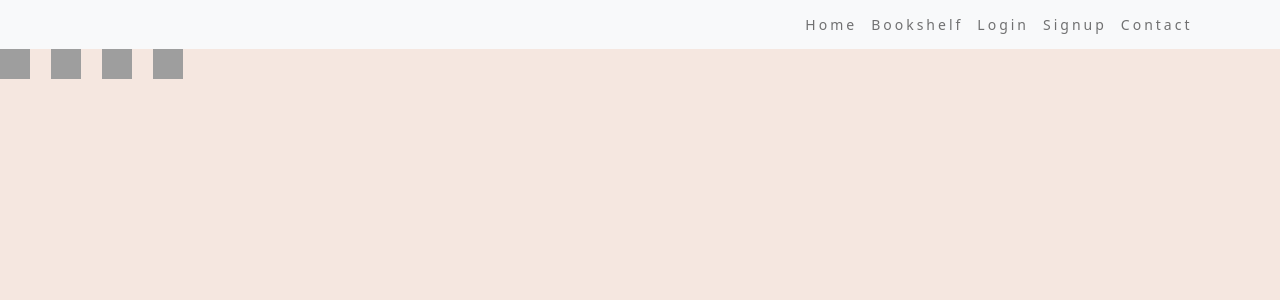
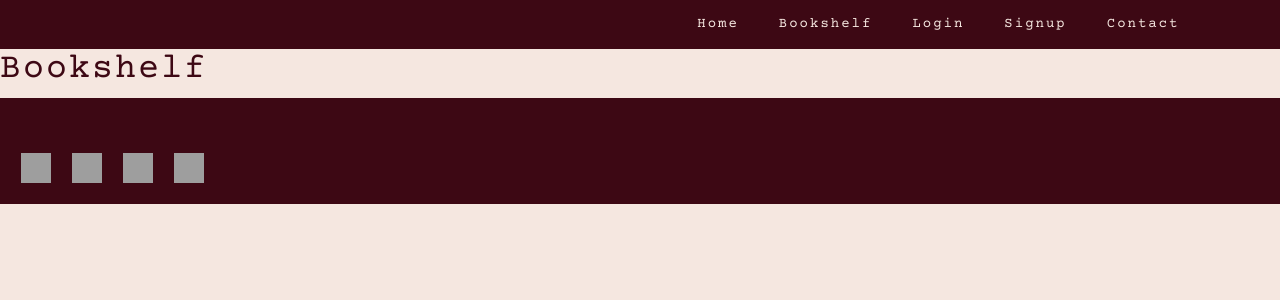
Before and after one commit to rhiannonmcn/the-book-nook, a Django app: page /bookshelf/ in a window 1280 px wide. Shown: the top 300 px of the page. Run offline with Django 4.2, Linux system fonts and the light colour scheme; data that the repository does not hold is empty; grey boxes are pictures that could not be loaded.

Commit message:
Add google font to styles.css and add social media icons to footer in base.html

```diff
--- a/book/templates/book/bookshelf.html
+++ b/book/templates/book/bookshelf.html
@@ -1,4 +1,7 @@
 {% extends "base.html" %}
 {% load static %}
 {% block content %}
+<section>
+    <h1> Bookshelf</h1>
+</section>
 {% endblock %}
--- a/static/css/styles.css
+++ b/static/css/styles.css
@@ -1,3 +1,4 @@
+@import url('https://fonts.googleapis.com/css2?family=Courier+Prime:ital,wght@0,400;0,700;1,700&display=swap');
 
 /* Color scheme variables */
 :root {
@@ -9,8 +10,9 @@
   }
 
   * {
+    font-family: "Courier Prime", sans serif;
     color: var(--darkSienna);
-    letter-spacing: 3px;
+    letter-spacing: 2px;
     font-size: 14px;
     padding: 0;
     margin: 0;
@@ -21,4 +23,37 @@
     background-color: var(--linen);
   }
 
-  /* Styles for mobile first */
+/* Styles for mobile first */
+
+/* Navbar Styles */
+
+.navbar-toggler {
+    border: none;
+  }
+
+  .navbar-toggler:focus {
+    box-shadow: none;
+  }
+
+  .navbar-dark .navbar-nav .nav-link {
+    color: var(--linen);
+  }
+
+  .red-bg{
+    background-color: var(--darkSienna);
+  }
+
+  .nav-item {
+    padding: 0 13px;
+    transition: all .2s ease-in-out;
+  }
+
+  .nav-item:hover{
+    transform: scale(1.1);
+  }
+
+  /*Footer Styles */
+
+  .footer-icons-container{
+    padding: 55px 21px 21px 21px;
+  }
--- a/templates/base.html
+++ b/templates/base.html
@@ -20,11 +20,10 @@
     <title>Document</title>
   </head>
   <body>
-
     <!--Page Header-->
     <!--Start 0f Navigation Bar-->
     <header>
-        <nav class="navbar sticky-top navbar-expand-lg navbar-light bg-light">
+      <nav class="navbar sticky-top navbar-expand-lg navbar-dark red-bg">
         <div class="container">
           <div></div>
           <button
@@ -68,36 +67,40 @@
     {% endblock %}
 
     <!--Start of Footer Section-->
-     <footer class="dark-bg">
+    <footer class="red-bg">
       <div class="d-flex align-content-end">
         <div class="row footer-icons-container">
           <div class="col">
-             <a href="#"> <img
-                src="#"
+            <a href="#">
+              <img
+                src="https://res.cloudinary.com/ddhmc5wvm/image/upload/v1658643459/book-nook/social-media-icons/envelope_n6csbg.svg"
                 alt="Envelope mail icon link"
                 height="30"
                 width="30"
             /></a>
           </div>
           <div class="col">
-              <a href="#" target="_blank"><img
-                src="#"
+            <a href="#" target="_blank"
+              ><img
+                src="https://res.cloudinary.com/ddhmc5wvm/image/upload/v1658643459/book-nook/social-media-icons/instagram_sgzqz0.svg"
                 alt="Instagram icon link"
                 height="30"
                 width="30"
             /></a>
           </div>
           <div class="col">
-             <a href="#" target="_blank"><img
-                src="#"
+            <a href="#" target="_blank"
+              ><img
+                src="https://res.cloudinary.com/ddhmc5wvm/image/upload/v1658643459/book-nook/social-media-icons/facebook_ngurtk.svg"
                 alt="Facebook icon link"
                 height="30"
                 width="30"
             /></a>
           </div>
           <div class="col">
-              <a href="#" target="_blank"><img
-                src="#"
+            <a href="#" target="_blank"
+              ><img
+                src="https://res.cloudinary.com/ddhmc5wvm/image/upload/v1658643468/book-nook/social-media-icons/twitter_zzzp3h.svg"
                 alt="Twitter icon link"
                 height="30"
                 width="30"
@@ -113,6 +116,5 @@
       integrity="sha384-A3rJD856KowSb7dwlZdYEkO39Gagi7vIsF0jrRAoQmDKKtQBHUuLZ9AsSv4jD4Xa"
       crossorigin="anonymous"
     ></script>
-
   </body>
 </html>
```
Lines whose indentation alone changed are shown as unchanged.
